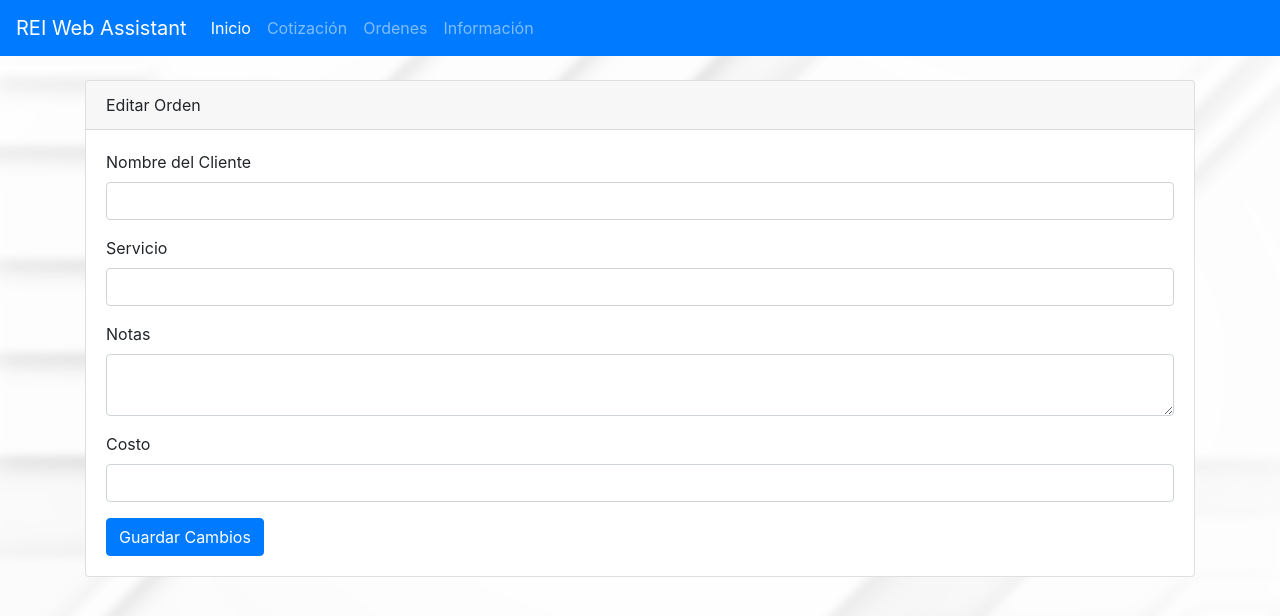
After one commit to Thorns-H/rei, a Flask app: page /ordenes/editar/1 in a window 1280 px wide. The commit adds this page. Shown: the top 616 px of the page. Run offline with Flask 3, Linux system fonts and the light colour scheme; data that the repository does not hold is empty; some libraries are stand-ins or nearby versions.

Commit message:
feat: added edit order and delete

```diff
--- a/app.py
+++ b/app.py
@@ -8,7 +8,7 @@ from dotenv import load_dotenv
 import requests
 import os
 
-from modules.db_connection import get_products_by_name, new_order, get_unfinished_orders, delete_order
+from modules.db_connection import get_connection, get_products_by_name, new_order, get_all_orders, delete_order
 
 if __name__ == '__main__':
 
@@ -98,15 +98,57 @@ if __name__ == '__main__':
             new_order(name, service, notes, cost)
             return redirect(url_for('orders'))
 
-        orders = get_unfinished_orders()
+        orders = get_all_orders()
         return render_template('orders.html', orders=orders)
 
+    @app.route('/ordenes/validar/<int:order_id>', methods=['POST'])
+    def validate_order(order_id):
+        connection = get_connection()
+
+        with connection.cursor() as cursor:
+            cursor.execute("UPDATE orden_productos SET Estatus = 'Entregado' WHERE ID = %s", (order_id,))
+
+        connection.commit()
+        connection.close()
+
+        return redirect(url_for('orders'))
 
     @app.route('/ordenes/eliminar/<int:order_id>', methods=['POST'])
     def delete_order_route(order_id):
         delete_order(order_id)
         return redirect(url_for('orders'))
 
+    @app.route('/ordenes/editar/<int:order_id>', methods=['GET', 'POST'])
+    def edit_order(order_id):
+        connection = get_connection()
+
+        if request.method == 'POST':
+            name = request.form.get('name')
+            service = request.form.get('service')
+            notes = request.form.get('notes')
+            cost = float(request.form.get('cost'))
+
+            with connection.cursor() as cursor:
+                cursor.execute("""
+                    UPDATE orden_productos
+                    SET Nombre = %s, Servicio = %s, Notas = %s, Costo = %s
+                    WHERE ID = %s
+                """, (name, service, notes, cost, order_id))
+
+            connection.commit()
+            connection.close()
+
+            return redirect(url_for('orders'))
+
+        else:
+            with connection.cursor() as cursor:
+                cursor.execute("SELECT * FROM orden_productos WHERE ID = %s", (order_id,))
+                order = cursor.fetchone()
+
+            connection.close()
+
+            return render_template('edit_order.html', order=order)
+
     try:
         app.run(host = '0.0.0.0', port = 5050, debug = True)
     except KeyboardInterrupt:
--- a/modules/db_connection.py
+++ b/modules/db_connection.py
@@ -54,6 +54,20 @@ def new_order(name: str, service: str, notes: str, cost: float) -> bool:
         print(f"Error ({e}) at modules/db_connection func 'new_order'")
         return False
 
+def get_all_orders() -> tuple:
+    try:
+        connection = get_connection()
+
+        with connection.cursor() as cursor:
+            cursor.execute("SELECT * FROM orden_productos")
+            orders = cursor.fetchall()
+
+        connection.close()
+
+        return orders
+    except Exception as e:
+        print(f"Error ({e}) at modules/db_connection func 'get_orders'")
+
 def get_unfinished_orders() -> tuple:
     try:
         connection = get_connection()
--- /dev/null
+++ b/templates/edit_order.html
@@ -0,0 +1,32 @@
+{% extends "base.html" %}
+
+{% block title %}Editar Orden - REI Web Assistant{% endblock %}
+
+{% block content %}
+<div class="card mb-4">
+    <div class="card-header">
+        Editar Orden
+    </div>
+    <div class="card-body">
+        <form action="/ordenes/editar/{{ order[0] }}" method="post">
+            <div class="form-group">
+                <label for="name">Nombre del Cliente</label>
+                <input type="text" class="form-control" id="name" name="name" value="{{ order[1] }}" required>
+            </div>
+            <div class="form-group">
+                <label for="service">Servicio</label>
+                <input type="text" class="form-control" id="service" name="service" value="{{ order[4] }}" required>
+            </div>
+            <div class="form-group">
+                <label for="notes">Notas</label>
+                <textarea class="form-control" id="notes" name="notes">{{ order[5] }}</textarea>
+            </div>
+            <div class="form-group">
+                <label for="cost">Costo</label>
+                <input type="number" class="form-control" id="cost" name="cost" step="0.01" value="{{ order[6] }}" required>
+            </div>
+            <button type="submit" class="btn btn-primary">Guardar Cambios</button>
+        </form>
+    </div>
+</div>
+{% endblock %}
```
Also changed, not shown: templates/orders.html (+6 -8 lines).
